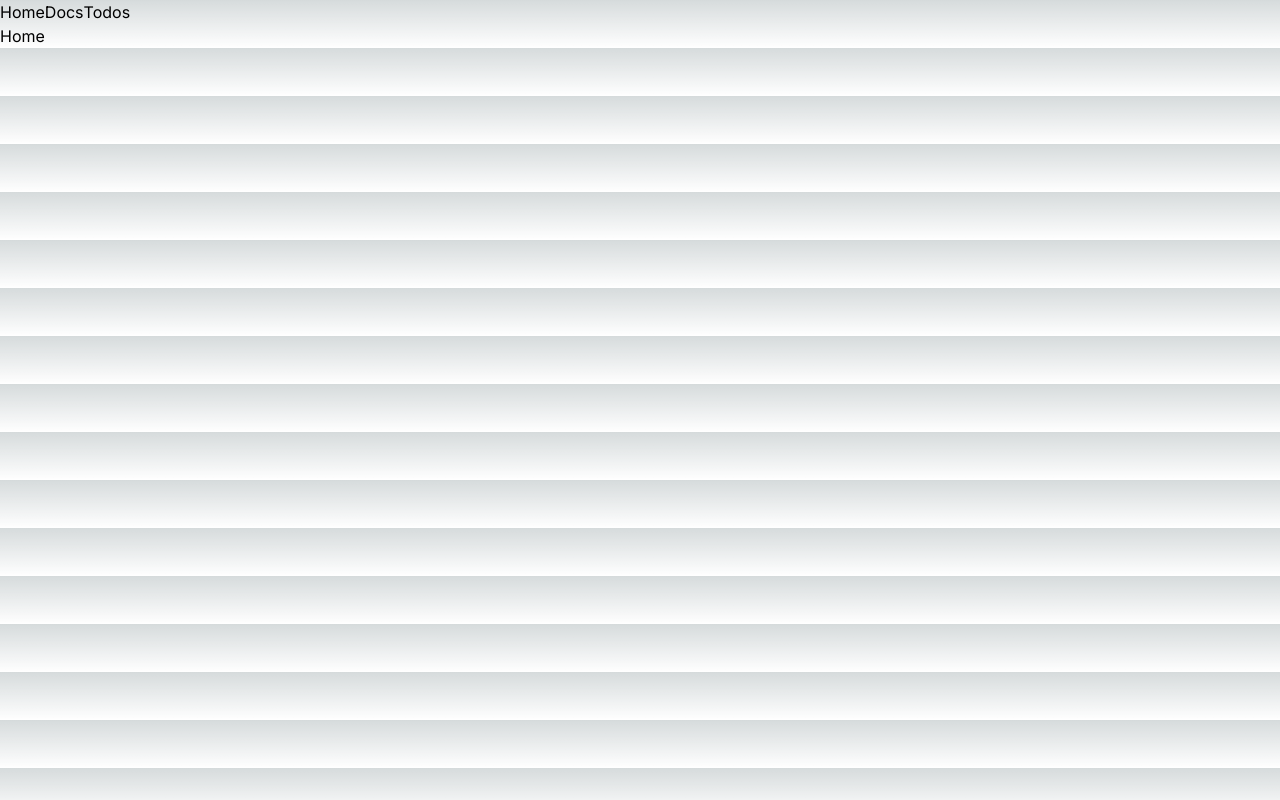
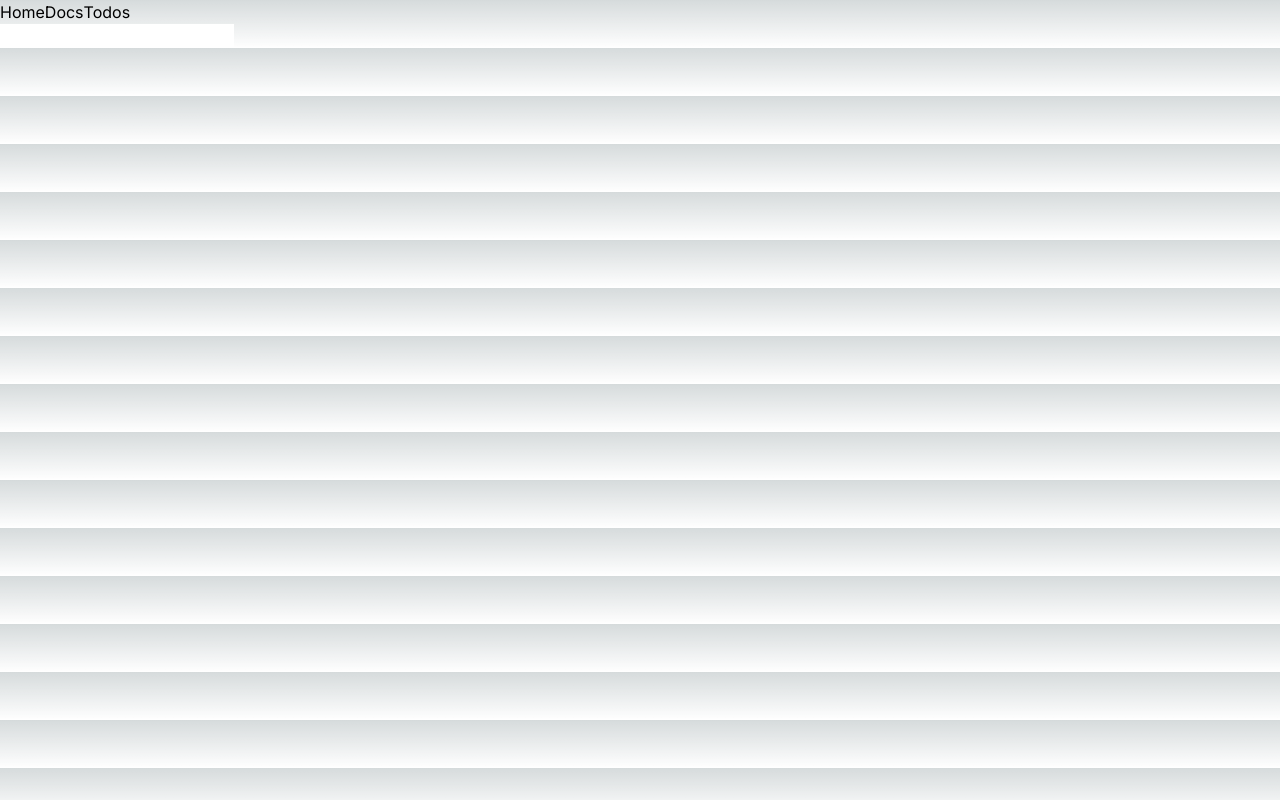
Before and after one commit to Rasyidannas/frontendmaster_next, a Next.js app: page / in a window 1280 px wide. Built offline with nearby package versions, Linux system fonts and the light colour scheme.

Commit message:
4/16. Client Components.mp4

```diff
--- a/app/page.tsx
+++ b/app/page.tsx
@@ -1,3 +1,5 @@
+import NewTodoForm from '@/components/NewTodoForm'
+
 const getData = async () => {
   await new Promise((res) => setTimeout(() => res(0), 2000))
   return { data: [1, 2, 3] }
@@ -7,7 +9,9 @@
   const data = await getData()
   console.log('data', data)
 
-  return <div>Home</div>
+  return <div>
+    <NewTodoForm onChange={() => console.log('hello')} />
+  </div>
 }
 
 export default Home
--- /dev/null
+++ b/components/NewTodoForm.tsx
@@ -0,0 +1,15 @@
+"use client"
+
+import { useState } from "react"
+
+const NewTodoForm = ({ onChange }) => {
+  const [state, updateState] = useState("")
+
+  return <div>
+    <form>
+      <input type="text" />
+    </form>
+  </div>
+}
+
+export default NewTodoForm
```
Also changed, not shown: components/Todo.tsx (added), components/TodoList.tsx (added).
